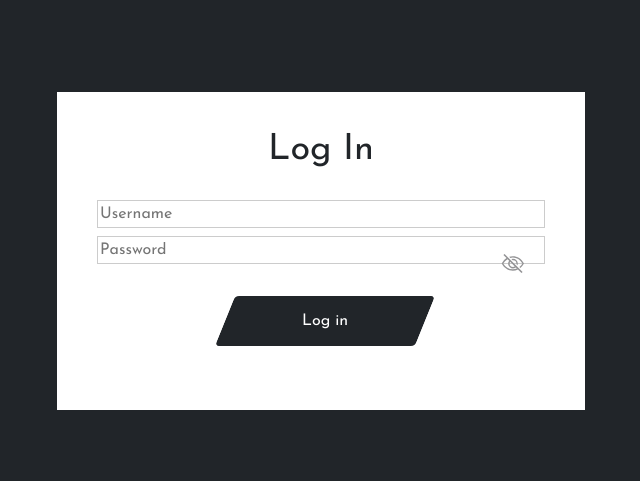
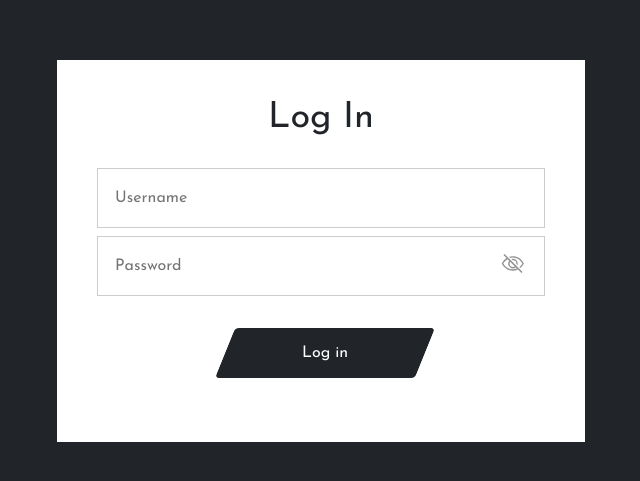
Before and after one commit to sahilrara/coach-react-app, a React (Create React App) app: page / in a window 1280 px wide. Shown: the part 149-630 px from the top of the page, without its empty margins (319-959 px from the left). Built offline with nearby package versions, Linux system fonts and the light colour scheme.

Commit message:
firebase deploy

```diff
--- a/src/components/dashboardPage/Login.jsx
+++ b/src/components/dashboardPage/Login.jsx
@@ -29,7 +29,7 @@ const Login = ({ history }) => {
 
                   <div className="my-4">
                     <input
-                      className="w-100 mt-2"
+                      className="w-100 mt-2 login-input"
                       type="text"
                       onChange={(e) =>
                         setInputData({
@@ -52,9 +52,9 @@ const Login = ({ history }) => {
                     <div className="position-relative">
                       {" "}
                       <input
-                        id="password-field-2"
+                        id="password-field-2 "
                         type={showPassword ? "text" : "password"}
-                        className="w-100 d-block mt-2"
+                        className="w-100 d-block mt-2 login-input"
                         name="password"
                         placeholder="Password"
                         onChange={(e) =>
--- a/src/components/style.css
+++ b/src/components/style.css
@@ -205,11 +205,17 @@ body {
 }
 
 input {
-  /* padding: 17px; */
   border-radius: 0px;
   border: 1px solid #00000033;
   font-size: 16px;
   font-weight: 400;
+}
+.login-input {
+  border-radius: 0px;
+  border: 1px solid #00000033;
+  font-size: 16px;
+  font-weight: 400;
+  padding: 17px;
 }
 
 .input:focus-visible,
```
